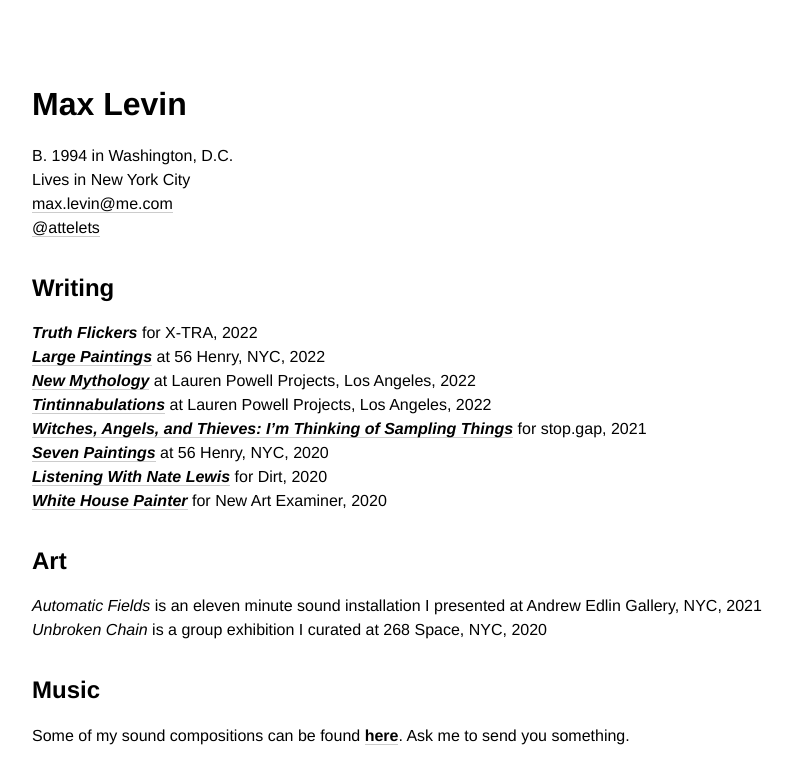
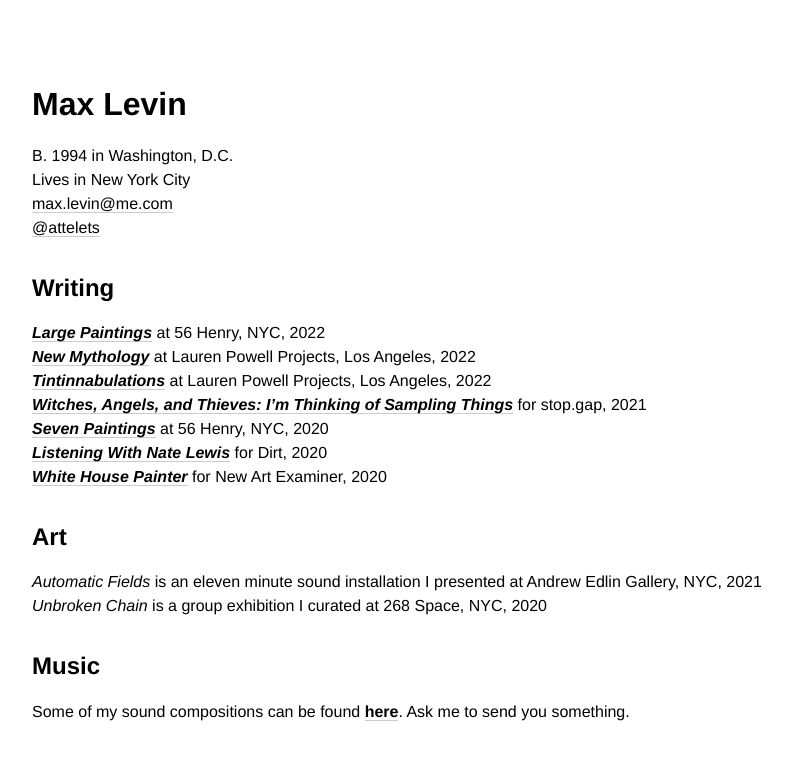
Before and after one commit to minicreative/maxlevin.me, a Jekyll site: the page built from index.md, in a window 1280 px wide. Shown: the top 784 px of the page, without its empty margins (18-810 px from the left). Built offline with Jekyll 4.4.1, drawn with Linux system fonts in a browser that asks for light colours.

Commit message:
Updated Index

```diff
--- a/index.md
+++ b/index.md
@@ -4,7 +4,6 @@ permalink: "/"
 sections:
 - title: Writing
   items:
-  - description: "***Truth Flickers*** for X-TRA, 2022"
   - description: "**[*Large Paintings*](https://56henry.nyc/exhibitions/large-paintings)**
       at 56 Henry, NYC, 2022"
     Image: "/uploads/ddd390cfc2be153d2100d1c51f19c6e87925adb3-3777x5554.jpg"
```
